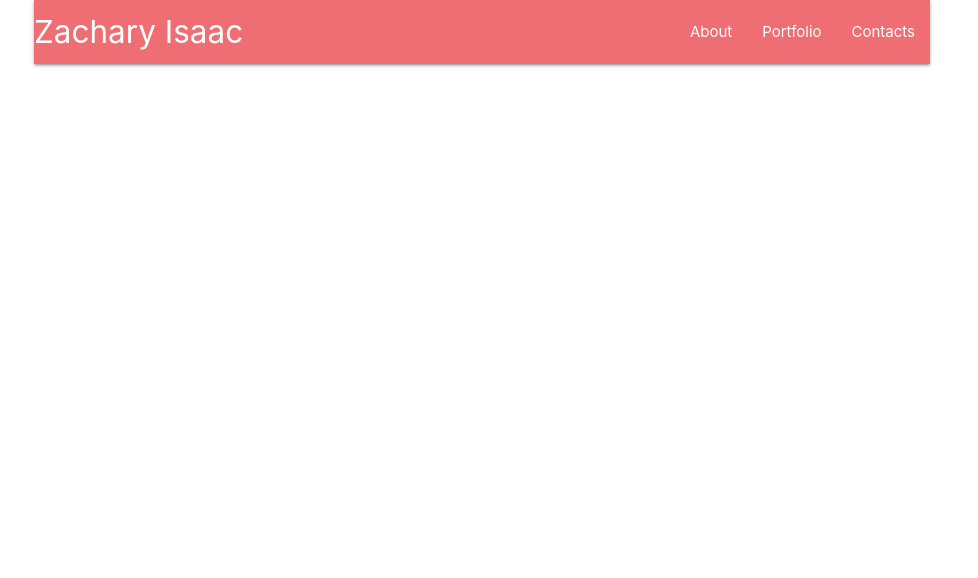
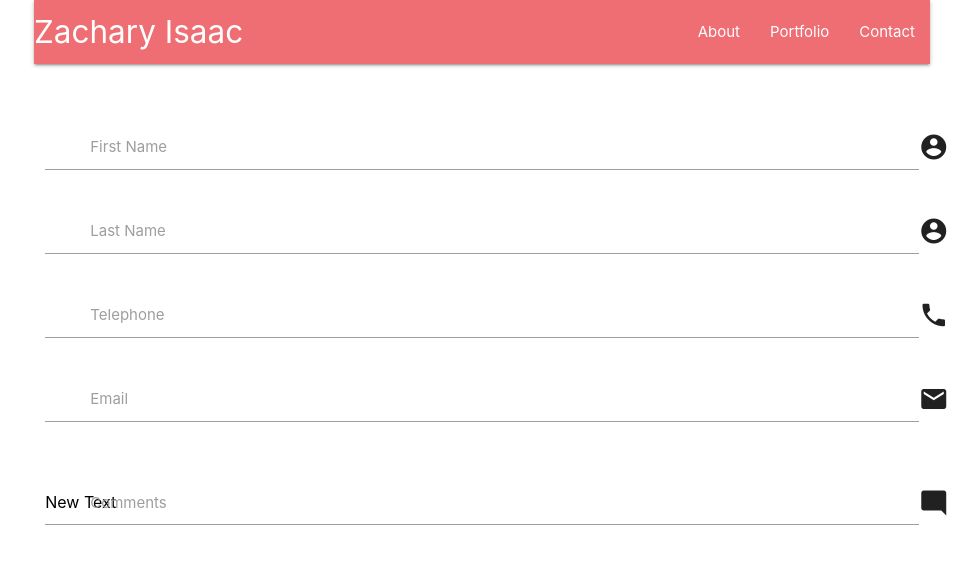
Before and after one commit to zachisaac/https-zachisaac.github.io-updated-portfolio-, a plain HTML site: page contact.html in a window 1280 px wide. Shown: the whole page, without its empty margins (158-1136 px from the left). Drawn offline with nearby package versions, Linux system fonts and the light colour scheme.

Commit message:
third commit

```diff
--- a/assets/css/style.css
+++ b/assets/css/style.css
@@ -0,0 +1 @@
+/*UPDATED PORTFOLIO CSS MARKUP*/
--- a/assets/javascript/app.js
+++ b/assets/javascript/app.js
@@ -0,0 +1,16 @@
+//UPDATED PORTFOLIO JAVASCRIPT PAGE
+
+//INITIALIZE DOCUMENT
+$(document).ready(function () {
+
+    //INITIALIZE SIDENAV
+    $('.sidenav').sidenav();
+
+    //INITIALIZE MATERIALIZE TEXT INPUTS
+    M.updateTextFields();
+
+    //INITIALIZE MATERIALIZE COMMENT INPUTS
+    $('#textarea1').val('New Text');
+    M.textareaAutoResize($('#textarea1'));
+
+});
--- a/contact.html
+++ b/contact.html
@@ -6,11 +6,15 @@
     <meta name="viewport" content="width=device-width, initial-scale=1.0">
     <meta http-equiv="X-UA-Compatible" content="ie=edge">
     <title>Zachary Isaac Contact</title>
-    <!--GOOGLE FONTS LINK-->
+    <!--GOOGLE FONT LINK-->
+    <!--MATERIALIZE ICON LINK-->
+    <link href="https://fonts.googleapis.com/icon?family=Material+Icons" rel="stylesheet">
     <!--MINIFIED MATERIALIZE CSS-->
     <link rel="stylesheet" href="https://cdnjs.cloudflare.com/ajax/libs/materialize/1.0.0/css/materialize.min.css">
     <!--CSS LINK-->
     <link rel="stylesheet" href="assets/css/style.css">
+    <!--JQUERY-->
+    <script src="https://ajax.googleapis.com/ajax/libs/jquery/3.3.1/jquery.min.js"></script>
     <!--JAVASCRIPT LINK-->
     <link rel="stylesheet" href="assets/javascript/app.js">
 </head>
@@ -20,8 +24,11 @@
     <div class="container">
         <nav>
             <div class="nav-wrapper">
-                <a href="#" class="brand-logo">Zachary Isaac</a>
-                <ul id="nav-mobile" class="right hide-on-med-and-down">
+                <a href="#!" class="brand-logo">Zachary Isaac</a>
+                <a href="#" data-target="mobile-demo" class="sidenav-trigger">
+                    <i class="material-icons">menu</i>
+                </a>
+                <ul class="right hide-on-med-and-down">
                     <li>
                         <a href="index.html">About</a>
                     </li>
@@ -29,11 +36,73 @@
                         <a href="portfolio.html">Portfolio</a>
                     </li>
                     <li>
-                        <a href="contact.html">Contacts</a>
+                        <a href="contact.html">Contact</a>
                     </li>
                 </ul>
             </div>
         </nav>
+
+        <ul class="sidenav" id="mobile-demo">
+            <li>
+                <a href="index.html">About</a>
+            </li>
+            <li>
+                <a href="portfolio.html">Portfolio</a>
+            </li>
+            <li>
+                <a href="contact.html">Contact</a>
+            </li>
+        </ul>
+
+        <br>
+        <br>
+
+        <!--CONTACT FORM-->
+        <div class="row">
+            <form class="col s12">
+                <div class="row">
+                    <!--FIRST NAME TEXT INPUT-->
+                    <div class="input-field active col s12 m12 l12">
+                        <input id="first_name" type="text" class="validate">
+                        <i class="material-icons prefix">account_circle</i>
+                        <label for="first_name">First Name</label>
+                    </div>
+                    <!--LAST NAME TEXT INPUT-->
+                    <div class="input-field active col s12 m12 l12">
+                        <input id="last_name" type="text" class="validate">
+                        <i class="material-icons prefix">account_circle</i>
+                        <label for="last_name">Last Name</label>
+                    </div>
+                    <!--TELEPHONE INPUT-->
+                    <div class="input-field active col s12 m12 l12">
+                        <input id="telephone" type="text" class="validate">
+                        <i class="material-icons prefix">phone</i>
+                        <label for="telephone">Telephone</label>
+                    </div>
+                    <!--EMAIL INPUT-->
+                    <div class="input-field active col s12 m12 l12">
+                        <input id="email" type="text" class="validate">
+                        <i class="material-icons prefix">email</i>
+                        <label for="email">Email</label>
+                    </div>
+                </div>
+                <!--COMMENTS INPUT-->
+                <div class="row">
+                    <div class="input-field col s12">
+                        <textarea id="textarea1" class="materialize-textarea"></textarea>
+                        <i class="material-icons prefix">mode_comment</i>
+                        <label for="textarea1">Comments</label>
+                    </div>
+                </div>
+            </form>
+        </div>
+    </div>
+    <!--JQUERY-->
+    <script src="https://ajax.googleapis.com/ajax/libs/jquery/3.3.1/jquery.min.js"></script>
+    <!--MATERIALIZE COMPILED AND MINIFIED JAVASCRIPT-->
+    <script src="https://cdnjs.cloudflare.com/ajax/libs/materialize/1.0.0/js/materialize.min.js"></script>
+    <!--JAVASCRIPT-->
+    <script src="assets/javascript/app.js"></script>
 </body>
 
 </html>
```
Also changed, not shown: index.html (+28 -3 lines), portfolio.html (+28 -3 lines).
